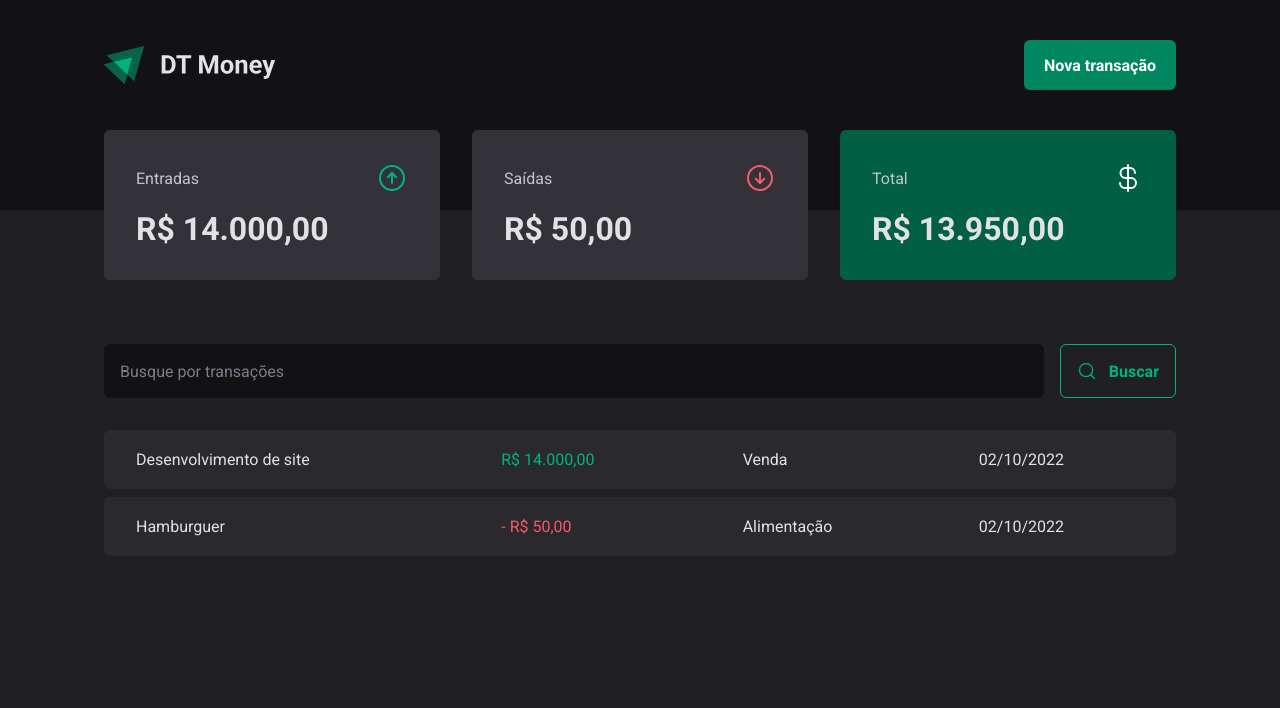
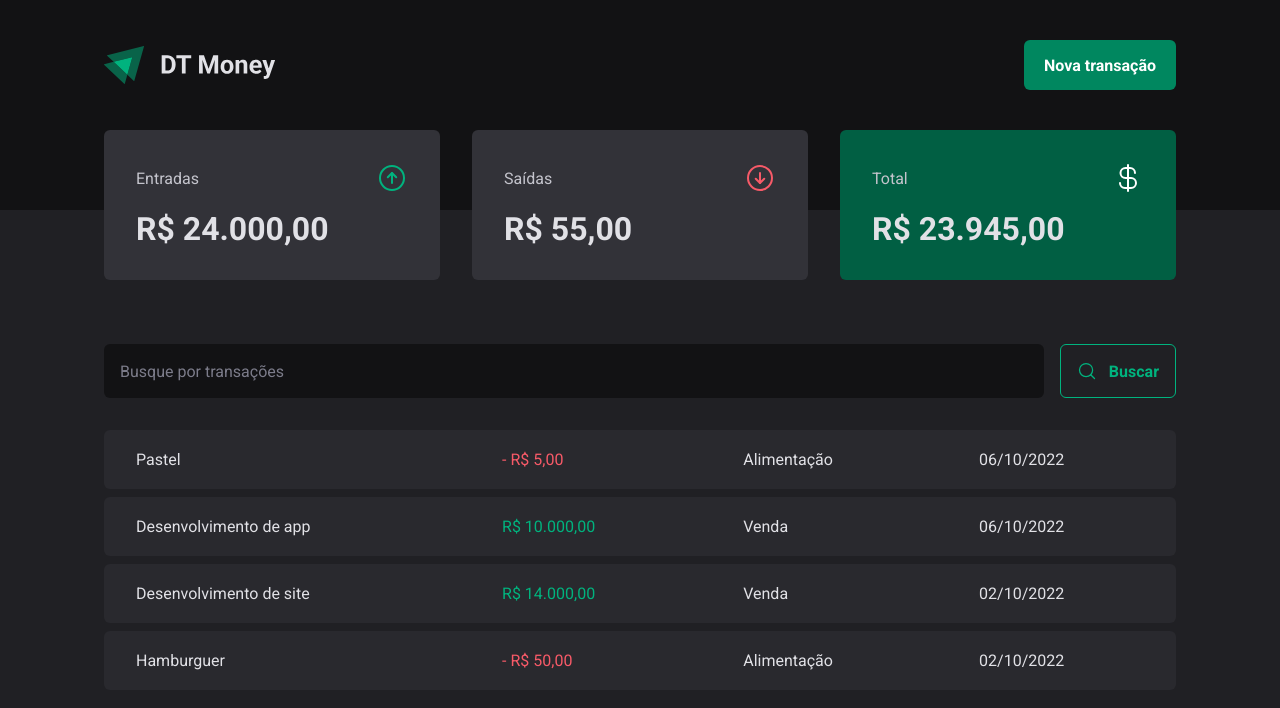
Before and after one commit to tiagosouzac/dt-money, a React (Vite) app: page / in a window 1280 px wide. Shown: the top 708 px of the page. Built offline with nearby package versions, Linux system fonts and the light colour scheme; data requests are answered from the project's data file.

Commit message:
create transaction

```diff
--- a/server.json
+++ b/server.json
@@ -15,6 +15,22 @@
       "category": "Alimentação",
       "price": 50,
       "createdAt": "2022-10-02T11:41:53.802Z"
+    },
+    {
+      "type": "income",
+      "category": "Venda",
+      "description": "Desenvolvimento de app",
+      "price": 10000,
+      "createdAt": "2022-10-06T01:07:20.276Z",
+      "id": 3
+    },
+    {
+      "type": "outcome",
+      "category": "Alimentação",
+      "description": "Pastel",
+      "price": 5,
+      "createdAt": "2022-10-06T01:21:41.347Z",
+      "id": 4
     }
   ]
 }
--- a/src/components/NewTransactionModal/index.tsx
+++ b/src/components/NewTransactionModal/index.tsx
@@ -1,4 +1,8 @@
+import { useContext } from 'react'
+import { TransactionsContext } from '../../contexts/Transactions'
 import * as zod from 'zod'
+import { Controller, useForm } from 'react-hook-form'
+import { zodResolver } from '@hookform/resolvers/zod'
 import * as Dialog from '@radix-ui/react-dialog'
 
 import {
@@ -10,8 +14,6 @@ import {
 } from './styles'
 
 import { ArrowCircleDown, ArrowCircleUp, X } from 'phosphor-react'
-import { Controller, useForm } from 'react-hook-form'
-import { zodResolver } from '@hookform/resolvers/zod'
 
 const NEW_TRANSACTION_FORM_SCHEMA = zod.object({
   type: zod.enum(['income', 'outcome']),
@@ -23,19 +25,21 @@ const NEW_TRANSACTION_FORM_SCHEMA = zod.object({
 type NewTransactionFormInputs = zod.infer<typeof NEW_TRANSACTION_FORM_SCHEMA>
 
 export function NewTransactionModal() {
+  const { createTransaction } = useContext(TransactionsContext)
+
   const {
     register,
     control,
     handleSubmit,
     formState: { isSubmitting },
+    reset,
   } = useForm<NewTransactionFormInputs>({
     resolver: zodResolver(NEW_TRANSACTION_FORM_SCHEMA),
   })
 
   const handleCreateNewTransaction = async (data: NewTransactionFormInputs) => {
-    await new Promise((resolve) => setTimeout(resolve, 2000))
-
-    console.log(data)
+    await createTransaction(data)
+    reset()
   }
 
   return (
--- a/src/components/SearchForm/index.tsx
+++ b/src/components/SearchForm/index.tsx
@@ -1,11 +1,11 @@
+import { useContext } from 'react'
+import { TransactionsContext } from '../../contexts/Transactions'
 import { useForm } from 'react-hook-form'
 import { zodResolver } from '@hookform/resolvers/zod'
 import * as zod from 'zod'
 
 import { Container } from './styles'
 import { MagnifyingGlass } from 'phosphor-react'
-import { useContext } from 'react'
-import { TransactionsContext } from '../../contexts/Transactions'
 
 const SEARCH_FORM_SCHEMA = zod.object({
   query: zod.string(),
--- a/src/contexts/Transactions.tsx
+++ b/src/contexts/Transactions.tsx
@@ -10,9 +10,17 @@ type Transaction = {
   createdAt: string
 }
 
+type CreateTransactionData = {
+  type: 'income' | 'outcome'
+  category: string
+  description: string
+  price: number
+}
+
 type ContextProps = {
   transactions: Transaction[]
   fetchTransactions: (query?: string) => Promise<void>
+  createTransaction: (data: CreateTransactionData) => Promise<void>
 }
 
 type ProviderProps = {
@@ -28,10 +36,26 @@ export function TransactionsProvider({ children }: ProviderProps) {
     const { data } = await api.get('/transactions', {
       params: {
         q: query,
+        _sort: 'createdAt',
+        _order: 'desc',
       },
     })
 
     setTransactions(data)
+  }
+
+  const createTransaction = async (data: CreateTransactionData) => {
+    const { type, category, description, price } = data
+
+    const { data: transactionCreated } = await api.post('/transactions', {
+      type,
+      category,
+      description,
+      price,
+      createdAt: new Date(),
+    })
+
+    setTransactions((prev) => [...prev, transactionCreated])
   }
 
   useEffect(() => {
@@ -43,6 +67,7 @@ export function TransactionsProvider({ children }: ProviderProps) {
       value={{
         transactions,
         fetchTransactions,
+        createTransaction,
       }}
     >
       {children}
```
